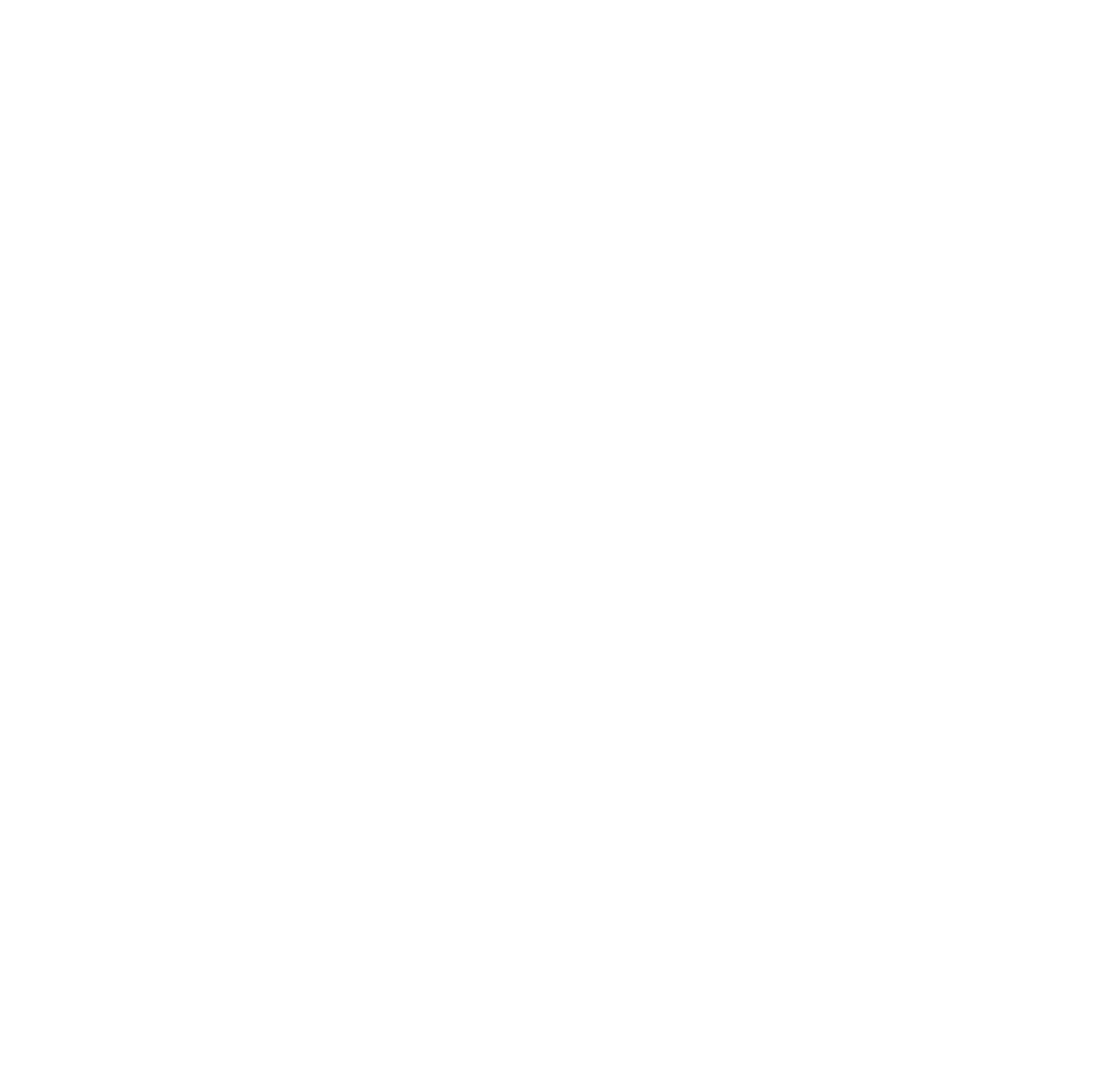
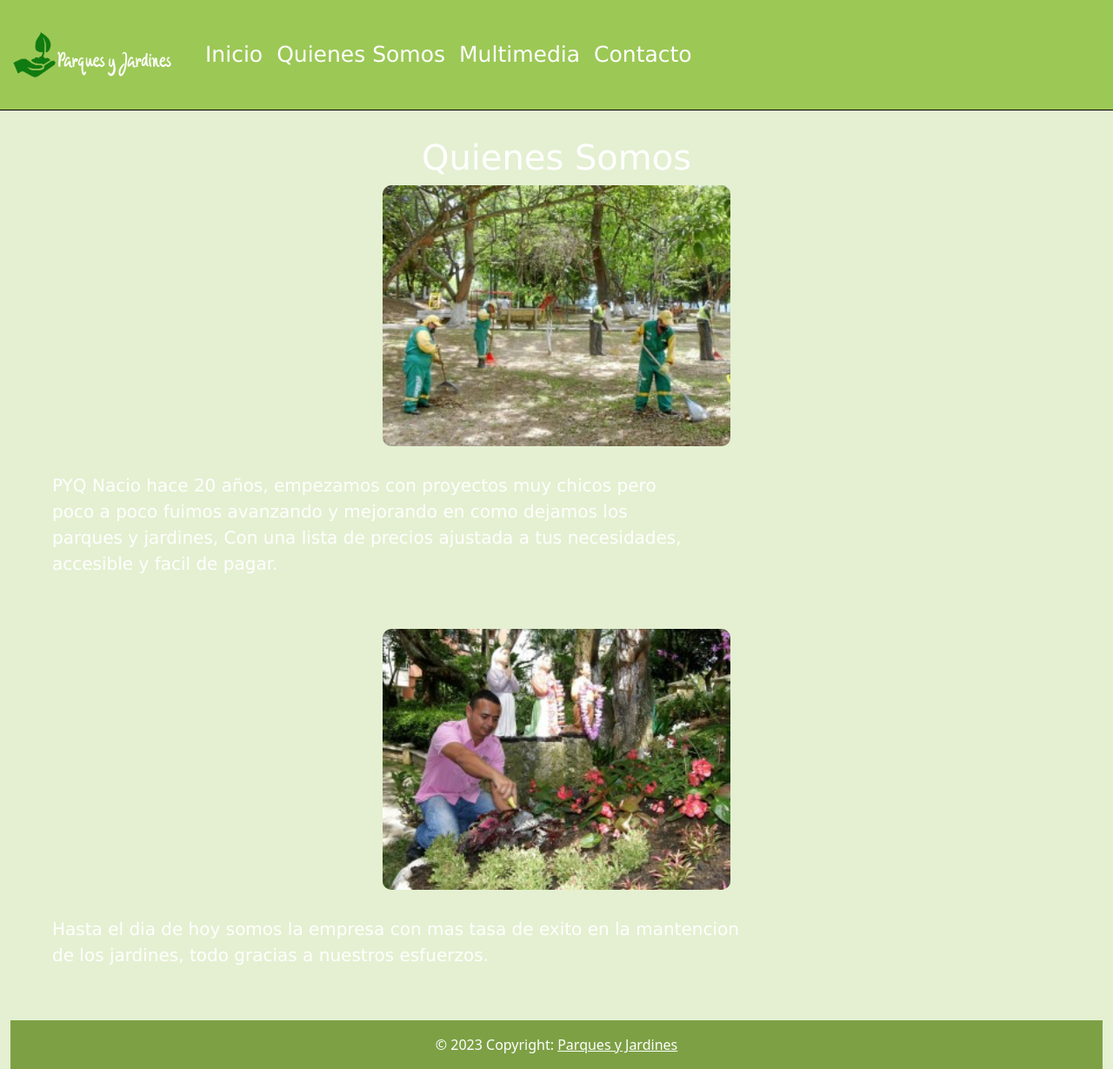
Before and after one commit to KevinCoderBritose/preentrega2-brites, a plain HTML site: page html/quienes-somos.html in a window 1280 px wide. Shown: the whole page at 87% size. Before the commit the page ends 800 px from the top, so only its background shows below. Drawn offline with nearby package versions, Linux system fonts and the light colour scheme.

Commit message:
terminada la seccion quienes somos

```diff
--- a/css/estilo.css
+++ b/css/estilo.css
@@ -48,7 +48,7 @@ section {
 }
 
 .col-md-6 {
-    width: 50%;
+    width: 60%;
     display: block;
     margin-left: auto;
     margin-right: auto;
@@ -61,3 +61,28 @@ section {
 .footer {
     background-color: #9CC856;
 }
+.titulo {
+    color: white;
+    font-family: 'Lucida Sans', 'Lucida Sans Regular', 'Lucida Grande', 'Lucida Sans Unicode', Geneva, Verdana, sans-serif;
+
+}
+.imagen-qs {
+    height: 300px;
+    width: 400px;
+    border-radius: 10px;
+
+}
+.p-h1 {
+    margin: 50px;
+    white-space: pre-line;
+    font-family: 'Lucida Sans', 'Lucida Sans Regular', 'Lucida Grande', 'Lucida Sans Unicode', Geneva, Verdana, sans-serif;
+    font-size: 20px;
+    color: white;
+}
+.p-h {
+    margin: 30px;
+    white-space: pre-line;
+    font-family: 'Lucida Sans', 'Lucida Sans Regular', 'Lucida Grande', 'Lucida Sans Unicode', Geneva, Verdana, sans-serif;
+    font-size: 20px;
+    color: white;
+}
--- a/html/quienes-somos.html
+++ b/html/quienes-somos.html
@@ -0,0 +1,92 @@
+<!DOCTYPE html>
+<html lang="en">
+
+<head>
+    <meta charset="UTF-8">
+    <meta name="viewport" content="width=device-width, initial-scale=1.0">
+    <title>Quienes Somos</title>
+    <link href="https://cdn.jsdelivr.net/npm/bootstrap@5.3.1/dist/css/bootstrap.min.css" rel="stylesheet"
+        integrity="sha384-4bw+/aepP/YC94hEpVNVgiZdgIC5+VKNBQNGCHeKRQN+PtmoHDEXuppvnDJzQIu9" crossorigin="anonymous">
+    <link rel="stylesheet" href="../css/estilo.css">
+</head>
+
+<body>
+    <header>
+        <nav class="navbar navbar-expand-lg">
+            <div class="container-fluid">
+                <a class="navbar-brand" href="../index.html">
+                    <img class="logo" src="../img/logo.png" alt="Logo">
+                </a>
+                <button class="navbar-toggler" type="button" data-bs-toggle="collapse" data-bs-target="#navbarNav"
+                    aria-controls="navbarNav" aria-expanded="false" aria-label="Toggle navigation">
+                    <span class="navbar-toggler-icon"></span>
+                </button>
+                <div class="collapse navbar-collapse" id="navbarNav">
+                    <ul class="navbar-nav fuentes">
+                        <li class="lista">
+                            <a class="nav-link" href="../index.html">Inicio</a>
+                        </li>
+                        <li class="lista">
+                            <a class="nav-link" href="quienes-somos.html">Quienes Somos</a>
+                        </li>
+                        <li class="lista">
+                            <a class="nav-link" href="#">Multimedia</a>
+                        </li>
+                        <li class="lista">
+                            <a class="nav-link" href="#">Contacto</a>
+                        </li>
+                    </ul>
+                </div>
+            </div>
+        </nav>
+
+
+    </header>
+
+    <main>
+        <div>
+            <h1 class="titulo text-center">Quienes Somos</h1>
+            <img class="imagen-qs col-xl-12 col-lg-8 col-md-6 col-sm-7 img-fluid" src="../img/limpieza.jpg"
+                alt="gente limpiando ">
+                <p class="p-h col-xl-12 col-lg-8 col-md-8 col-sm-7">PYQ Nacio hace 20 años, empezamos con proyectos muy chicos pero
+                   poco a poco fuimos avanzando y mejorando en como dejamos los
+                   parques y jardines,  Con una lista de precios ajustada a tus necesidades,
+                   accesible y facil de pagar.
+
+                </p>
+                <img class="imagen-qs col-xl-12 col-lg-8 col-md-6 col-sm-7 img-fluid" src="../img/limpieza2.jpg" alt="gente limpiando">
+                <p class="p-h col-xl-12 col-lg-8 col-md-8 col-sm-7">Hasta el dia de hoy somos la empresa con mas tasa de exito en la mantencion
+                   de los jardines, todo gracias a nuestros esfuerzos.
+
+                </p>
+        </div>
+
+
+
+
+
+
+
+    </main>
+    <footer>
+        <div class="container-fluid">
+
+          <footer class="text-center text-white footer">
+
+            <div class="text-center p-3" style="background-color: rgba(0, 0, 0, 0.2);">
+              © 2023 Copyright:
+              <a class="text-white" href="index.html">Parques y Jardines</a>
+            </div>
+
+          </footer>
+
+        </div>
+      </footer>
+
+
+    <script src="https://cdn.jsdelivr.net/npm/bootstrap@5.3.1/dist/js/bootstrap.bundle.min.js"
+        integrity="sha384-HwwvtgBNo3bZJJLYd8oVXjrBZt8cqVSpeBNS5n7C8IVInixGAoxmnlMuBnhbgrkm"
+        crossorigin="anonymous"></script>
+</body>
+
+</html>
```
Also changed, not shown: index.html (+7 -5 lines), html/multimedia.html (added), img/limpieza.jpg (added), img/limpieza2.jpg (added).
